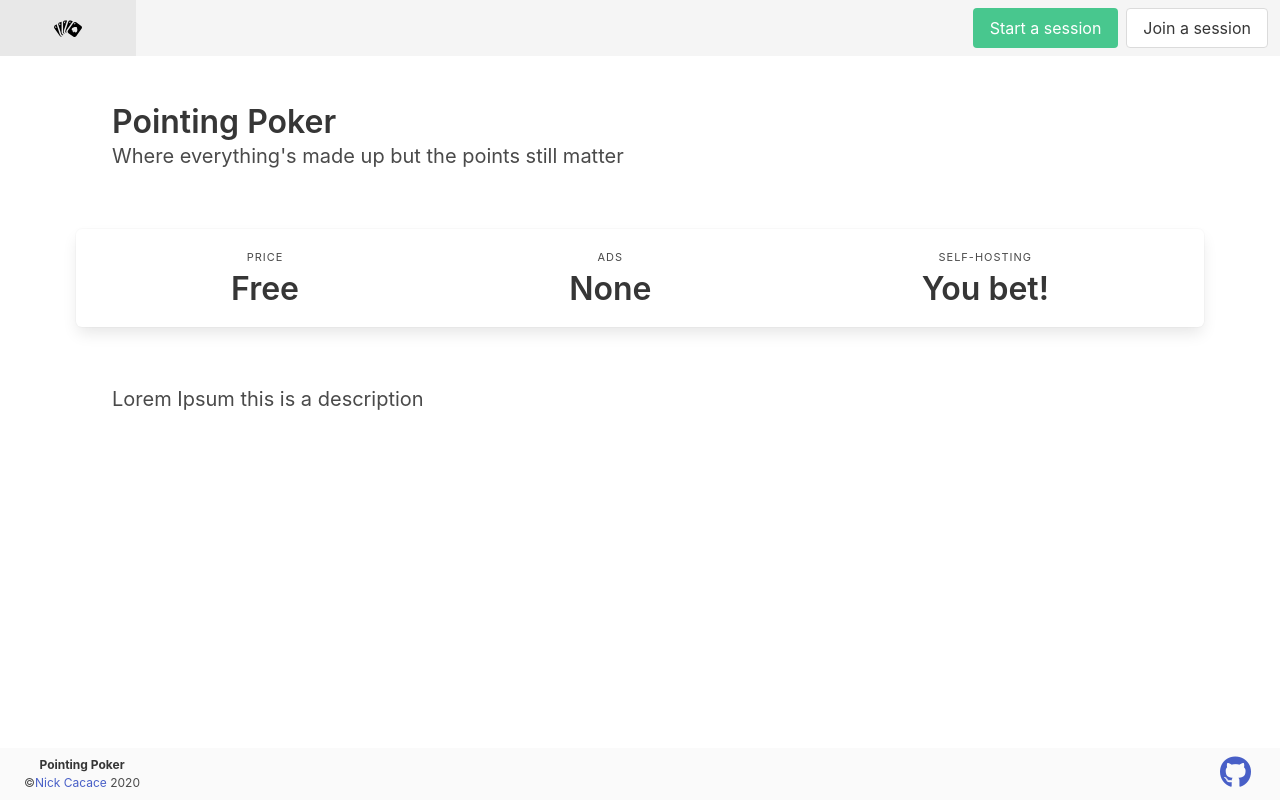
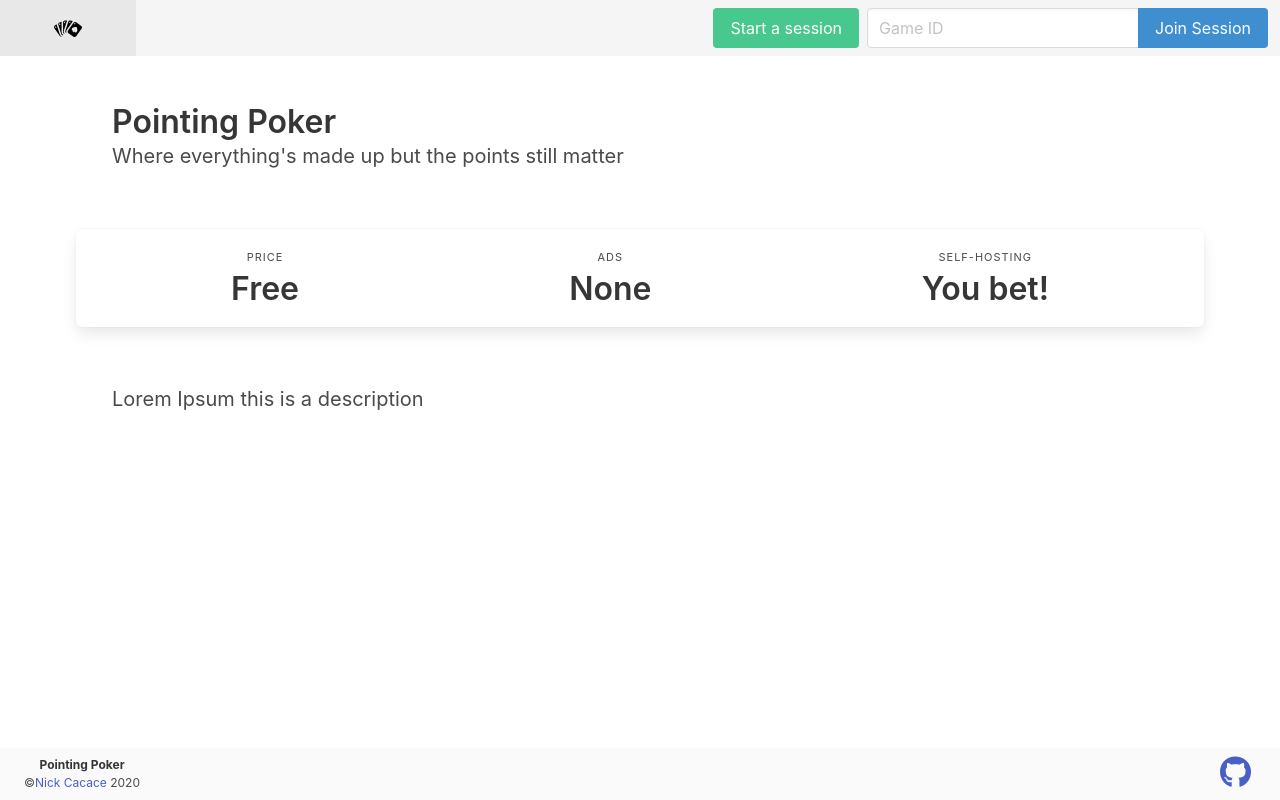
Before and after one commit to BearAlliance/pointing-poker, a React (Create React App) app: page / in a window 1280 px wide. Built offline with nearby package versions, Linux system fonts and the light colour scheme.

Commit message:
feat: add join session button

```diff
--- a/src/inputs/text-with-button.jsx
+++ b/src/inputs/text-with-button.jsx
@@ -2,17 +2,20 @@ import React, { Fragment } from 'react';
 import { useField } from 'formik';
 import classNames from 'classnames';
 
-export function TextInputWithButton({ name, label, buttonLabel, onButtonClick, loading }) {
+export function TextInputWithButton({ name, label, buttonLabel, onButtonClick, loading, placeholder }) {
   const [field] = useField(name);
 
   return (
     <Fragment>
-      <label htmlFor={name} className="label">
-        {label}
-      </label>
+      {label && (
+        <label htmlFor={name} className="label">
+          {label}
+        </label>
+      )}
       <div className="field has-addons">
         <div className="control">
           <input
+            placeholder={placeholder}
             name={name}
             className="input"
             type="text"
--- /dev/null
+++ b/src/nav/join-game-button.jsx
@@ -0,0 +1,33 @@
+import React from 'react';
+import { ErrorMessage, Form, Formik } from 'formik';
+import * as Yup from 'yup';
+import { TextInputWithButton } from '../inputs/text-with-button';
+import { withRouter } from 'react-router-dom';
+
+export function _JoinGameButton({ history }) {
+  function handleSubmit(values, { setSubmitting }) {
+    setSubmitting(false);
+    history.push(`/game/${values.gameId}`);
+  }
+
+  return (
+    <Formik
+      initialValues={{ gameId: '' }}
+      validationSchema={Yup.object({
+        gameId: Yup.string()
+          .max(4, 'Must be exactly 4 characters')
+          .min(4, 'Must be exactly 4 characters')
+          .required('Required')
+      })}
+      onSubmit={handleSubmit}>
+      {({ isSubmitting }) => (
+        <Form>
+          <TextInputWithButton name="gameId" placeholder="Game ID" buttonLabel="Join Session" loading={isSubmitting} />
+          <ErrorMessage name="gameId" component="div" />
+        </Form>
+      )}
+    </Formik>
+  );
+}
+
+export const JoinGameButton = withRouter(_JoinGameButton);
--- a/src/nav/nav.jsx
+++ b/src/nav/nav.jsx
@@ -3,6 +3,7 @@ import classNames from 'classnames';
 import logo from './logo.svg';
 import { Link } from 'react-router-dom';
 import { NewGameButton } from './new-game-button';
+import { JoinGameButton } from './join-game-button';
 
 export function Nav() {
   const [showBurgerMenu, setShowBurgerMenu] = useState(false);
@@ -35,7 +36,7 @@ export function Nav() {
           <div className="navbar-item">
             <div className="buttons">
               <NewGameButton />
-              <button className="button">Join a session</button>
+              <JoinGameButton />
             </div>
           </div>
         </div>
--- a/src/pages/game/add-player.jsx
+++ b/src/pages/game/add-player.jsx
@@ -38,8 +38,6 @@ export function AddPlayer({ gameId, onComplete }) {
         </div>
       )}
 
-      <div className="columns">
-        <div className="column is-one-third">
       <Formik
         initialValues={{ firstName: '' }}
         validationSchema={Yup.object({
@@ -56,7 +54,5 @@ export function AddPlayer({ gameId, onComplete }) {
         )}
       </Formik>
     </div>
-      </div>
-    </div>
   );
 }
--- /dev/null
+++ b/src/pages/game/game-not-found.jsx
@@ -0,0 +1,15 @@
+import React from 'react';
+import { NewGameButton } from '../../nav/new-game-button';
+
+export function GameNotFound() {
+  return (
+    <div className="hero">
+      <div className="hero-body">
+        <h1 className="title">Game not found</h1>
+        <h2 className="subtitle">
+          How about you <NewGameButton />
+        </h2>
+      </div>
+    </div>
+  );
+}
--- a/src/pages/game/game-page.jsx
+++ b/src/pages/game/game-page.jsx
@@ -2,11 +2,13 @@ import React, { useEffect, useState } from 'react';
 import { AddPlayer } from './add-player';
 import { GameTitle } from './game-title';
 import { PlayersTable } from './players-table';
+import { GameNotFound } from './game-not-found';
 
 export default function GamePage({ match }) {
   const [playerId, setPlayerId] = useState(null);
   const [gameId, setGameId] = useState(null);
   const [players, setPlayers] = useState([]);
+  const [hasError, setHasError] = useState(null);
 
   useEffect(() => {
     setPlayerId(null);
@@ -16,19 +18,38 @@ export default function GamePage({ match }) {
 
   function getGameData(currentGameId) {
     fetch(`/api/game/${currentGameId}`)
-      .then(res => res.json())
       .then(res => {
-        console.log('game page', res.id);
+        if (res.ok) {
+          return res.json();
+        }
+        return Promise.reject(res);
+      })
+      .then(res => {
+        setHasError(false);
         setGameId(res.id);
         setPlayers(res.players);
+      })
+      .catch(() => {
+        setHasError(true);
       });
+  }
+
+  if (hasError) {
+    return <GameNotFound />;
   }
 
   return (
     <div>
+      <div className="columns">
+        <div className="column">
           <GameTitle gameId={gameId} />
+          <PlayersTable players={players} />
+        </div>
 
+        <div className="column">
           {!playerId && (
+            <div className="hero">
+              <div className="hero-body">
                 <AddPlayer
                   gameId={gameId}
                   onComplete={newPlayerId => {
@@ -36,14 +57,10 @@ export default function GamePage({ match }) {
                     getGameData(gameId);
                   }}
                 />
+              </div>
+            </div>
           )}
-
-      <div className="columns">
-        <div className="column" />
-        <div className="column">
-          <PlayersTable players={players} />
         </div>
-        <div className="column" />
       </div>
     </div>
   );
```
Lines whose indentation alone changed are shown as unchanged.
